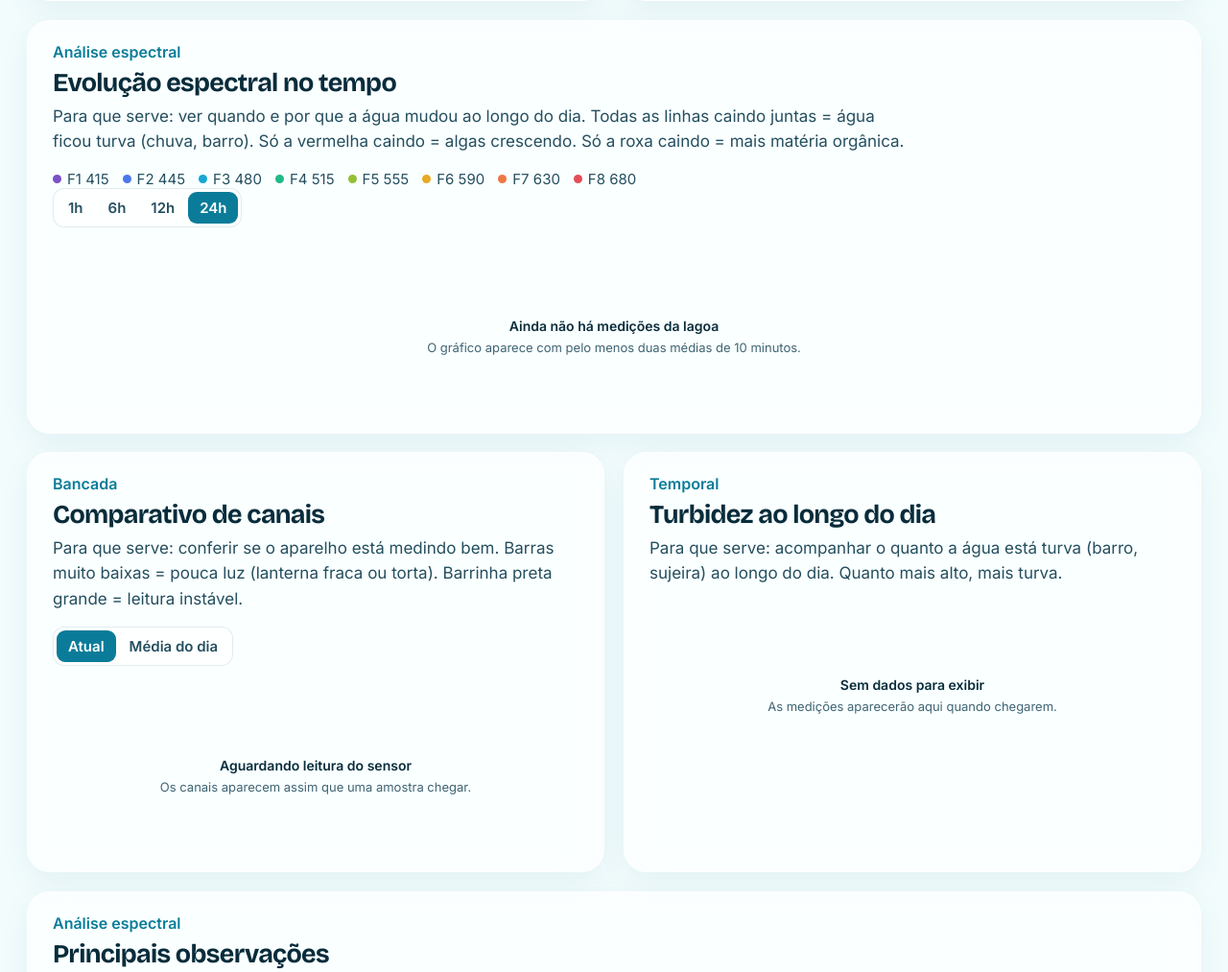
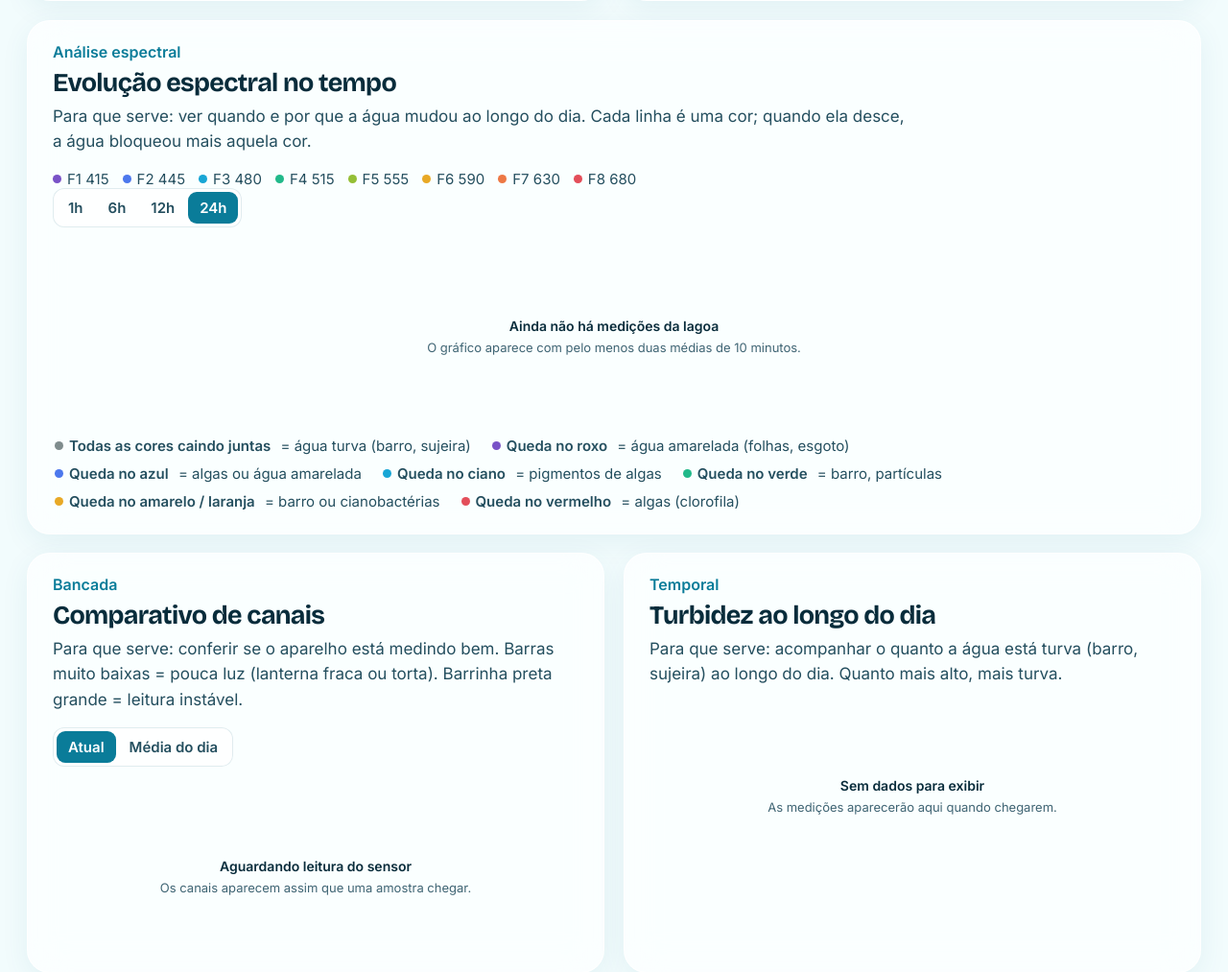
Before and after one commit to sgpcodes/projeto-monitoramento-de-agua--software, a Django app: page / in a window 1280 px wide. Shown: the part 2086-3099 px from the top of the page at 96% size. Run offline with Django 5.2, Linux system fonts and the light colour scheme; data that the repository does not hold is empty.

Commit message:
Evolucao espectral: mesma explicacao de cada cor no rodape

```diff
--- a/aquamonitor/templates/aquamonitor/dashboard.html
+++ b/aquamonitor/templates/aquamonitor/dashboard.html
@@ -90,7 +90,7 @@
 
     <section class="panel" id="evolucao-espectral" data-reveal>
       <div class="panel-heading">
-        <div><p class="panel-kicker">Análise espectral</p><h2>Evolução espectral no tempo</h2><p>Para que serve: ver quando e por que a água mudou ao longo do dia. Todas as linhas caindo juntas = água ficou turva (chuva, barro). Só a vermelha caindo = algas crescendo. Só a roxa caindo = mais matéria orgânica.</p></div>
+        <div><p class="panel-kicker">Análise espectral</p><h2>Evolução espectral no tempo</h2><p>Para que serve: ver quando e por que a água mudou ao longo do dia. Cada linha é uma cor; quando ela desce, a água bloqueou mais aquela cor.</p></div>
         <div>
         <div class="spectrum-legend" aria-label="Canais espectrais">
           <span><i style="--c:#7952c7"></i>F1 415</span><span><i style="--c:#4c78ed"></i>F2 445</span><span><i style="--c:#18a6d5"></i>F3 480</span><span><i style="--c:#21b98a"></i>F4 515</span><span><i style="--c:#94bf36"></i>F5 555</span><span><i style="--c:#e8a926"></i>F6 590</span><span><i style="--c:#ed7845"></i>F7 630</span><span><i style="--c:#e34e5a"></i>F8 680</span>
@@ -105,6 +105,15 @@
       </div>
       <div class="chart-wrap tall" id="spectral-time-wrap"><svg id="spectral-time-chart" class="chart" role="img" aria-label="Evolução de cada cor ao longo do tempo"></svg></div>
       <div class="chart-empty" id="spectral-time-empty" hidden><strong>Ainda não há medições da lagoa</strong><span>O gráfico aparece com pelo menos duas médias de 10 minutos.</span></div>
+      <div class="spectrum-legend" id="evolucao-chave" style="padding:4px 28px 24px;flex-wrap:wrap;gap:10px 22px">
+        <span><i style="--c:#7f8c8d"></i><b>Todas as cores caindo juntas</b>&nbsp;= água turva (barro, sujeira)</span>
+        <span><i style="--c:#7952c7"></i><b>Queda no roxo</b>&nbsp;= água amarelada (folhas, esgoto)</span>
+        <span><i style="--c:#4c78ed"></i><b>Queda no azul</b>&nbsp;= algas ou água amarelada</span>
+        <span><i style="--c:#18a6d5"></i><b>Queda no ciano</b>&nbsp;= pigmentos de algas</span>
+        <span><i style="--c:#21b98a"></i><b>Queda no verde</b>&nbsp;= barro, partículas</span>
+        <span><i style="--c:#e8a926"></i><b>Queda no amarelo / laranja</b>&nbsp;= barro ou cianobactérias</span>
+        <span><i style="--c:#e34e5a"></i><b>Queda no vermelho</b>&nbsp;= algas (clorofila)</span>
+      </div>
     </section>
 
     <div class="two-col">
```
